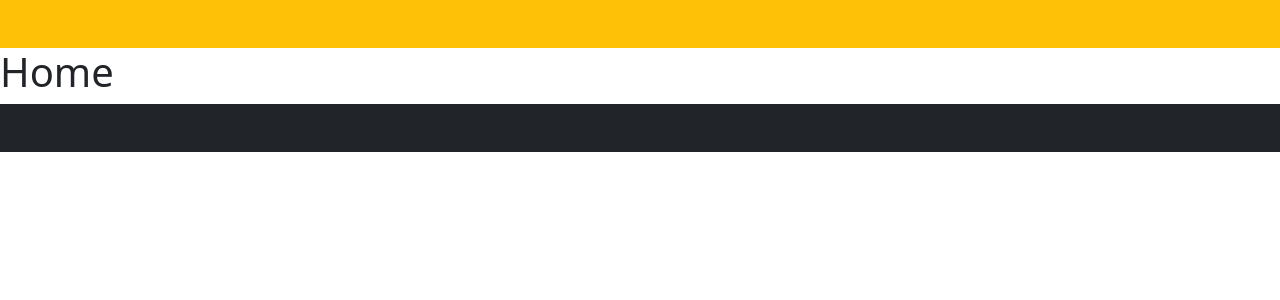
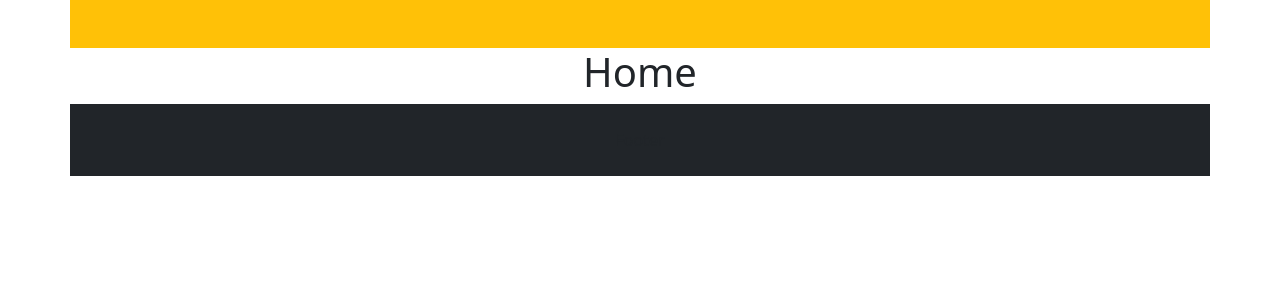
Before and after one commit to makzzer/barber-react, a React (Vite) app: page / in a window 1280 px wide. Shown: the top 300 px of the page. Built offline with nearby package versions, Linux system fonts and the light colour scheme.

Commit message:
componentizada la navbar

```diff
--- /dev/null
+++ b/src/components/Navbar.jsx
@@ -0,0 +1,5 @@
+const Navbar = () => {
+  return <div className="container nav navbar bg-warning p-4"></div>;
+};
+
+export default Navbar;
--- a/src/layouts/LayoutPublic.jsx
+++ b/src/layouts/LayoutPublic.jsx
@@ -1,4 +1,5 @@
 import { Outlet } from "react-router-dom";
+import Navbar from "../components/Navbar"
 
 const LayoutPublic = () => {
   {
@@ -7,9 +8,11 @@ const LayoutPublic = () => {
   }
   return (
     <>
-      <div className="nav navbar bg-warning p-4"></div>
-      <Outlet />
-      <footer className="bg-dark p-4"></footer>
+     <Navbar/>
+      <main className="text-center container">
+        <Outlet />
+      </main>
+      <footer className="bg-dark p-4 container text-center ">Footer</footer>
     </>
   );
 };
--- a/src/router/index.jsx
+++ b/src/router/index.jsx
@@ -4,8 +4,6 @@ import Blog from "../pages/Blog";
 import About from "../pages/About";
 import NotFound from "../pages/NotFound";
 import LayoutPublic from "../layouts/LayoutPublic";
-import { children } from "react";
-
 {
   /*este es el router que importo */
 }
```
